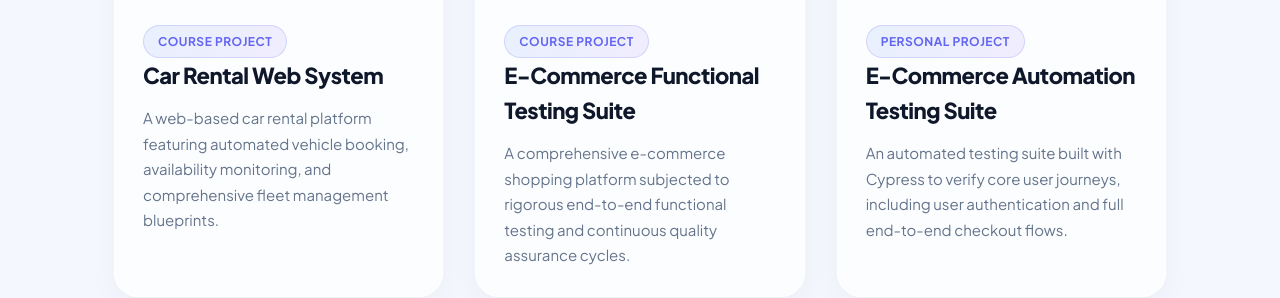
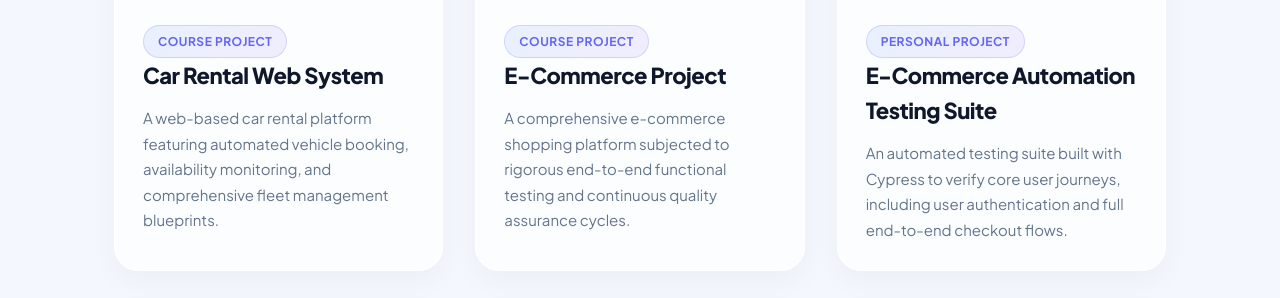
Before and after one commit to ayuni-aulia/Ayuni-Workspace, a plain HTML site: page index.html in a window 1280 px wide. Shown: the part 4213-4511 px from the top of the page. Drawn offline with Linux system fonts and the light colour scheme.

Commit message:
Update index.html

```diff
--- a/index.html
+++ b/index.html
@@ -711,7 +711,7 @@
           </div>
           <div class="card-body">
             <span class="tag">Course Project</span>
-            <h3>E-Commerce Functional Testing Suite</h3>
+            <h3>E-Commerce Project</h3>
             <p>A comprehensive e-commerce shopping platform subjected to rigorous end-to-end functional testing and continuous quality assurance cycles.</p>
           </div>
         </div>
```
